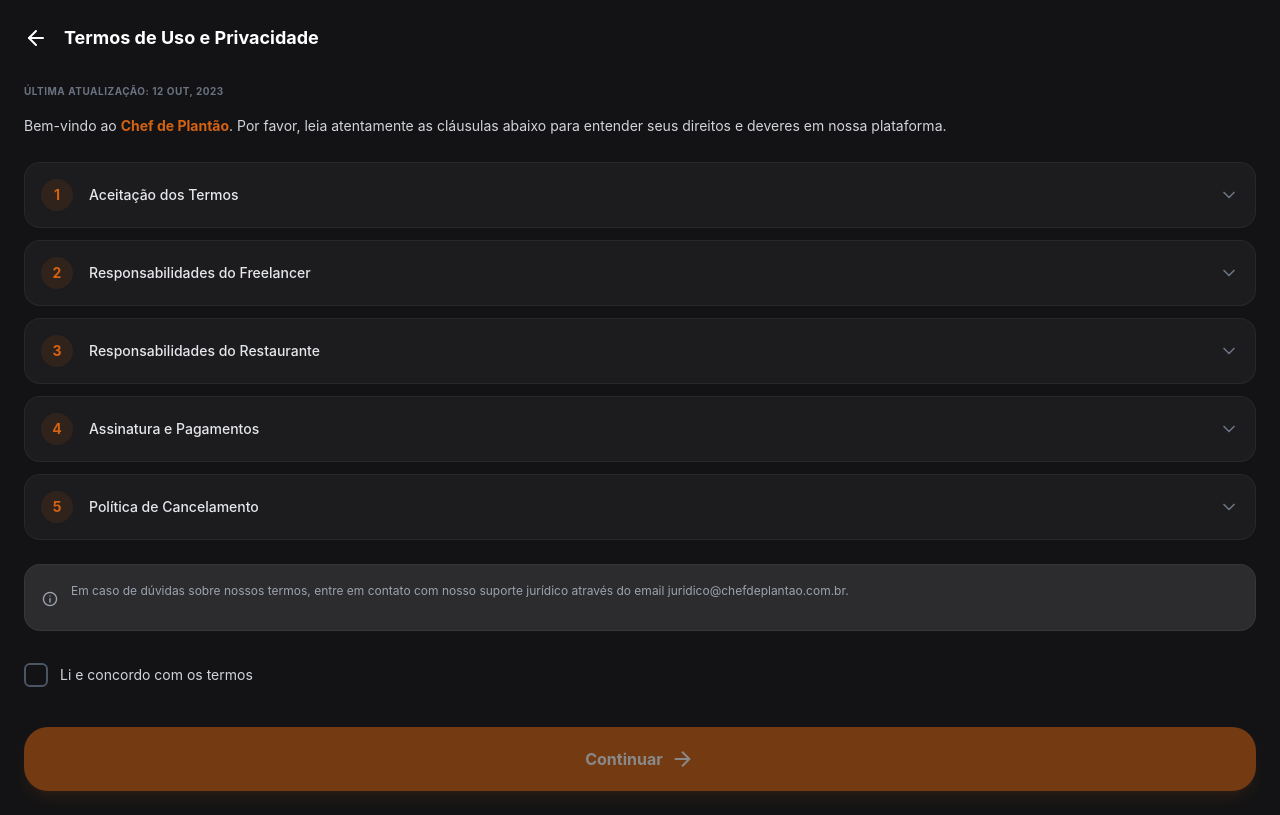
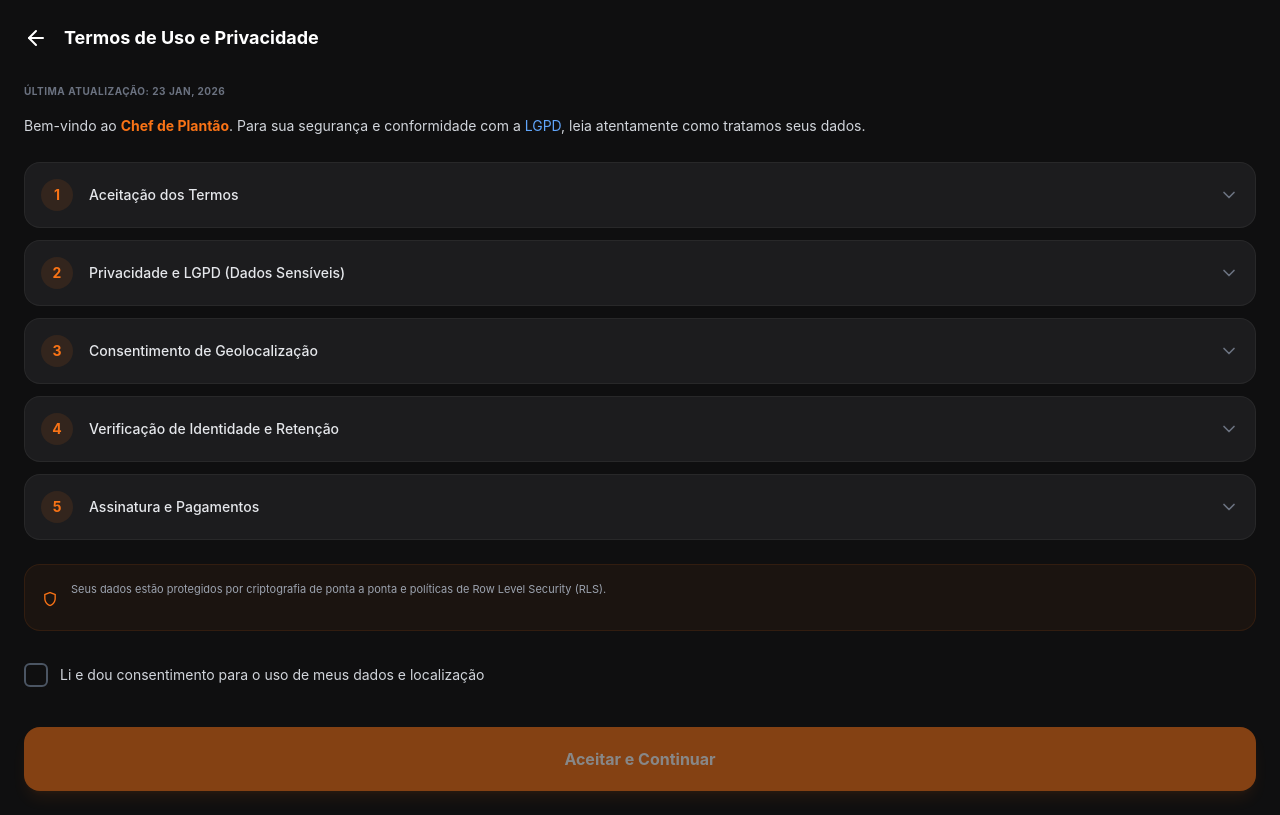
Before and after one commit to hermanos-lanches/chefdeplantao, a React (Vite) app: page /#/terms in a window 1280 px wide. Built offline with nearby package versions, Linux system fonts and the light colour scheme; no server answers.

Commit message:
legal: update terms of use with LGPD and Geolocation consent clauses

```diff
--- a/src/pages/Terms.tsx
+++ b/src/pages/Terms.tsx
@@ -6,19 +6,40 @@ import { Button } from '../components/ui/Button.tsx';
 export const Terms: React.FC = () => {
   const navigate = useNavigate();
   const [accepted, setAccepted] = useState(false);
+  const [openSection, setOpenSection] = useState<number | null>(null);
 
   const sections = [
-    { id: 1, title: 'Aceitação dos Termos' },
-    { id: 2, title: 'Responsabilidades do Freelancer' },
-    { id: 3, title: 'Responsabilidades do Restaurante' },
-    { id: 4, title: 'Assinatura e Pagamentos' },
-    { id: 5, title: 'Política de Cancelamento' },
+    {
+      id: 1,
+      title: 'Aceitação dos Termos',
+      content: 'Ao utilizar o Chef de Plantão, você concorda integralmente com estas normas. A plataforma atua como intermediária entre profissionais autônomos e estabelecimentos gastronômicos.'
+    },
+    {
+      id: 2,
+      title: 'Privacidade e LGPD (Dados Sensíveis)',
+      content: 'Em conformidade com a LGPD (Lei 13.709/2018), coletamos dados como CPF, telefone e fotos de documentos exclusivamente para fins de segurança e verificação de identidade. Suas fotos de documentos são armazenadas em ambiente criptografado e não são compartilhadas com terceiros, exceto para fins de validação antifraude.'
+    },
+    {
+      id: 3,
+      title: 'Consentimento de Geolocalização',
+      content: 'Para o funcionamento do modelo "estilo Uber", você autoriza o rastreamento de sua localização em tempo real enquanto o aplicativo estiver em uso ou durante a execução de um plantão. Isso é necessário para calcular distâncias, tempo de chegada e garantir a segurança de ambas as partes.'
+    },
+    {
+      id: 4,
+      title: 'Verificação de Identidade e Retenção',
+      content: 'Os documentos enviados passam por análise automática e/ou manual. Mantemos esses dados pelo período em que sua conta estiver ativa. Caso você solicite a exclusão da conta, seus dados sensíveis serão anonimizados ou deletados em até 30 dias, conforme exigido por lei.'
+    },
+    {
+      id: 5,
+      title: 'Assinatura e Pagamentos',
+      content: 'Restaurantes concordam com a cobrança recorrente de R$ 149,00/mês. Profissionais concordam que os pagamentos de plantões serão processados via Wallet interna, sujeitos a prazos de compensação bancária.'
+    },
   ];
 
   return (
-    <div className="min-h-screen bg-background-dark text-white p-6 flex flex-col">
+    <div className="min-h-screen bg-[#0f0f10] text-white p-6 flex flex-col">
       <header className="flex items-center gap-4 mb-8">
-        <button onClick={() => navigate(-1)} className="hover:text-primary transition-colors">
+        <button onClick={() => navigate(-1)} className="hover:text-orange-500 transition-colors">
           <ArrowLeft size={24} />
         </button>
         <h1 className="text-lg font-bold">Termos de Uso e Privacidade</h1>
@@ -27,41 +48,51 @@ export const Terms: React.FC = () => {
       <div className="flex-1 overflow-y-auto pb-6 space-y-6">
         <div className="space-y-4">
           <p className="text-[10px] text-gray-500 font-bold tracking-wider uppercase">
-            ÚLTIMA ATUALIZAÇÃO: 12 OUT, 2023
+            ÚLTIMA ATUALIZAÇÃO: 23 JAN, 2026
           </p>
           <p className="text-gray-300 text-sm leading-relaxed">
-            Bem-vindo ao <span className="text-primary font-bold">Chef de Plantão</span>. Por favor, leia atentamente as cláusulas abaixo para entender seus direitos e deveres em nossa plataforma.
+            Bem-vindo ao <span className="text-orange-500 font-bold">Chef de Plantão</span>. Para sua segurança e conformidade com a <span className="text-blue-400">LGPD</span>, leia atentamente como tratamos seus dados.
           </p>
         </div>
 
         <div className="space-y-3">
           {sections.map((section) => (
-            <div key={section.id} className="bg-surface-dark border border-white/5 rounded-2xl p-4 flex items-center justify-between cursor-pointer active:scale-[0.99] transition-transform">
-              <div className="flex items-center gap-4">
-                <div className="h-8 w-8 rounded-full bg-primary/10 flex items-center justify-center text-primary text-sm font-bold">
-                  {section.id}
+            <div key={section.id} className="bg-[#1c1c1e] border border-white/5 rounded-2xl overflow-hidden transition-all">
+              <div
+                className="p-4 flex items-center justify-between cursor-pointer"
+                onClick={() => setOpenSection(openSection === section.id ? null : section.id)}
+              >
+                <div className="flex items-center gap-4">
+                  <div className="h-8 w-8 rounded-full bg-orange-500/10 flex items-center justify-center text-orange-500 text-sm font-bold">
+                    {section.id}
+                  </div>
+                  <span className="font-medium text-sm text-gray-200 pr-4">{section.title}</span>
                 </div>
-                <span className="font-medium text-sm text-gray-200 pr-4">{section.title}</span>
+                <ChevronDown size={20} className={`text-gray-500 transition-transform ${openSection === section.id ? 'rotate-180' : ''}`} />
               </div>
-              <ChevronDown size={20} className="text-gray-500" />
+              {openSection === section.id && (
+                <div className="px-4 pb-4 text-xs text-gray-400 leading-relaxed border-t border-white/5 pt-3">
+                  {section.content}
+                </div>
+              )}
             </div>
           ))}
         </div>
 
-        <div className="bg-surface-highlight rounded-2xl p-4 flex gap-3 border border-white/5">
+        <div className="bg-orange-500/5 rounded-2xl p-4 flex gap-3 border border-orange-500/10">
           <div className="mt-1 flex-shrink-0">
-             <span className="material-symbols-outlined text-gray-400 text-lg">info</span>
+             <span className="material-symbols-outlined text-orange-500 text-lg">shield</span>
           </div>
-          <p className="text-xs text-gray-400 leading-relaxed">
-            Em caso de dúvidas sobre nossos termos, entre em contato com nosso suporte jurídico através do email juridico@chefdeplantao.com.br.
+          <p className="text-[11px] text-gray-400 leading-relaxed">
+            Seus dados estão protegidos por criptografia de ponta a ponta e políticas de Row Level Security (RLS).
           </p>
         </div>
 
         <div className="flex items-center gap-3 pt-2" onClick={() => setAccepted(!accepted)}>
-          <div className={`h-6 w-6 rounded-md border-2 flex items-center justify-center transition-all cursor-pointer ${accepted ? 'bg-primary border-primary' : 'border-gray-600 bg-transparent'}`}>
+          <div className={`h-6 w-6 rounded-md border-2 flex items-center justify-center transition-all cursor-pointer ${accepted ? 'bg-orange-500 border-orange-500' : 'border-gray-600 bg-transparent'}`}>
             {accepted && <Check size={16} className="text-white" />}
           </div>
-          <span className="text-sm text-gray-300 cursor-pointer select-none">Li e concordo com os termos</span>
+          <span className="text-sm text-gray-300 cursor-pointer select-none">Li e dou consentimento para o uso de meus dados e localização</span>
         </div>
       </div>
 
@@ -71,10 +102,9 @@ export const Terms: React.FC = () => {
           size="lg"
           disabled={!accepted}
           onClick={() => navigate('/freelancer/dashboard')}
-          className="flex items-center justify-center gap-2"
+          className="bg-orange-500 hover:bg-orange-600 text-white font-bold py-4 rounded-2xl transition-all disabled:opacity-50 disabled:cursor-not-allowed"
         >
-          Continuar
-          <span className="material-symbols-outlined">arrow_forward</span>
+          Aceitar e Continuar
         </Button>
       </div>
     </div>
```
